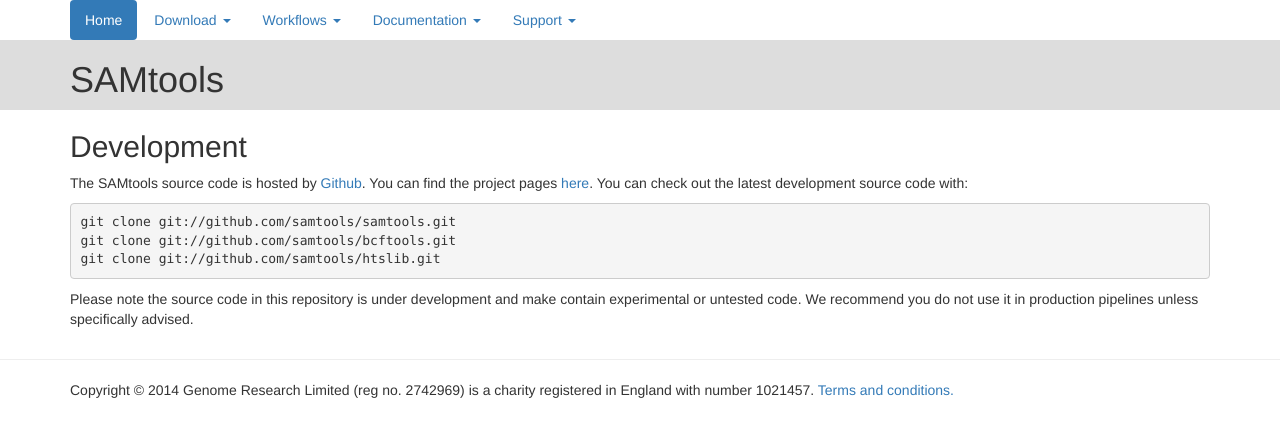
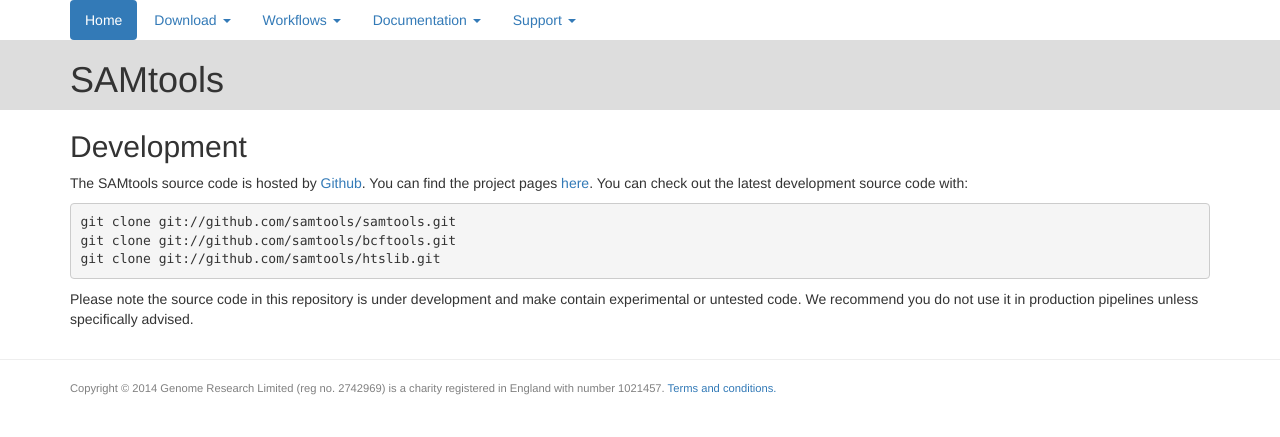
Before and after one commit to samtools/www.htslib.org, a Jekyll site: the page built from develop.html, in a window 1280 px wide. Shown: the top 437 px of the page. Built offline with Jekyll 4.4.1, drawn with Linux system fonts in a browser that asks for light colours; nearby versions of some CDN libraries.

Commit message:
De-emphasise the copyright footer

```diff
--- a/_includes/footer.html
+++ b/_includes/footer.html
@@ -1,2 +1,2 @@
 <hr />
-<div class="container">Copyright &copy; 2014 Genome Research Limited (reg no. 2742969) is a charity registered in England with number 1021457. <a href="/terms">Terms and conditions.</a></div>
+<div class="container copyright">Copyright &copy; 2014 Genome Research Limited (reg no. 2742969) is a charity registered in England with number 1021457. <a href="/terms">Terms and conditions.</a></div>
--- a/css/sitewide.css
+++ b/css/sitewide.css
@@ -33,3 +33,7 @@
 .main_menu:hover {
     opacity: 1;
 }
+.copyright {
+	font-size: 80%;
+	color: gray;
+}
```
